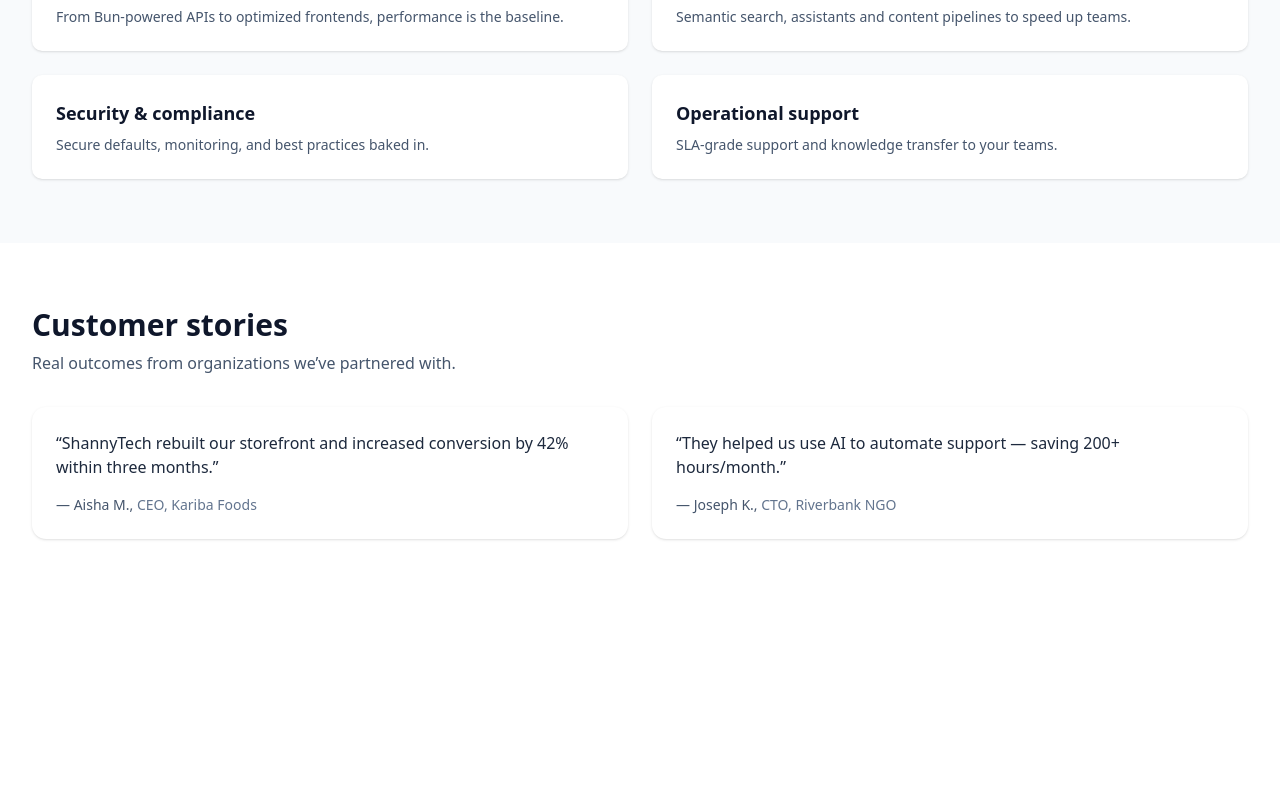
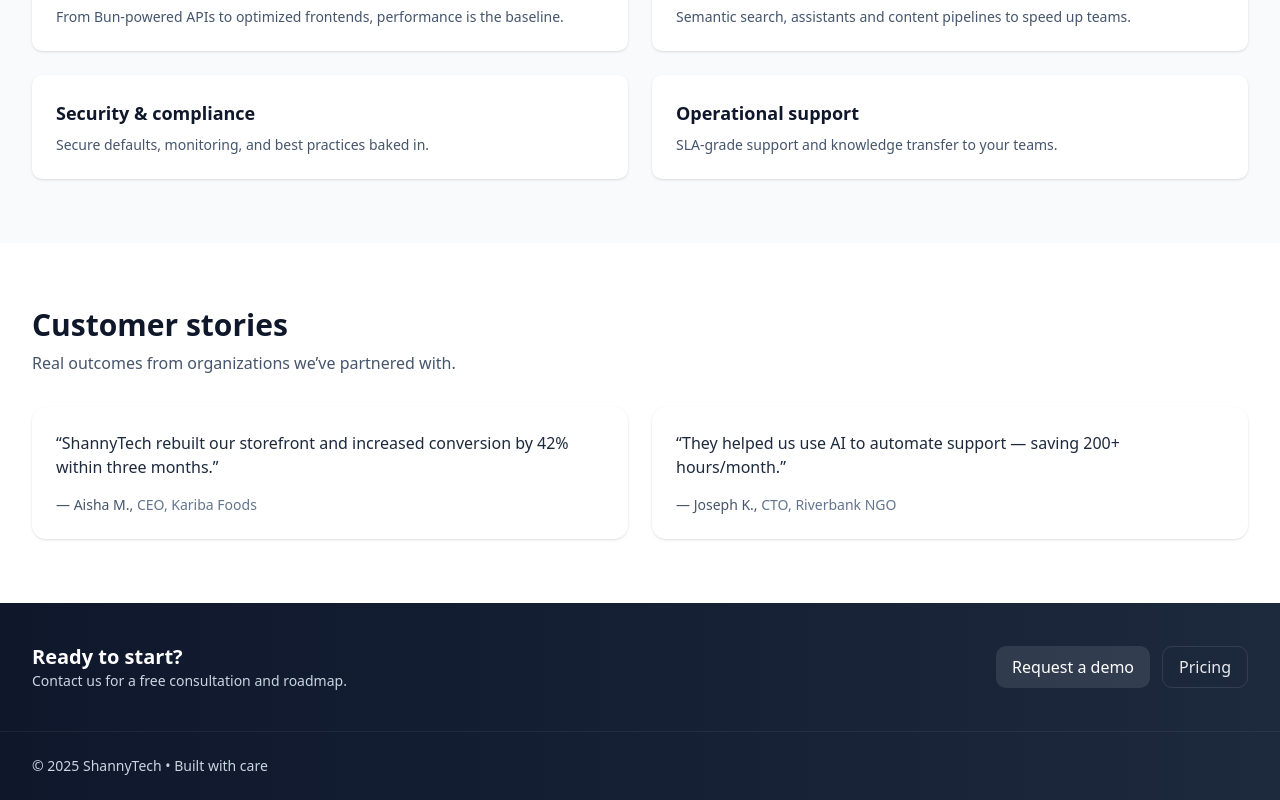
Before and after one commit to shanny-mal/shannytech-thehacker, a React (Vite) app in the folder packages/client/: page / in a window 1280 px wide. Shown: the part 1211-2011 px from the top of the page. Before the commit the page ends 1814 px from the top, so only its background shows below. Built offline with nearby package versions, Linux system fonts and the light colour scheme.

Commit message:
Add Footer

```diff
--- a/packages/client/src/App.tsx
+++ b/packages/client/src/App.tsx
@@ -1,6 +1,7 @@
 import { Route, Routes } from 'react-router-dom';
 import Header from './components/Header';
 import Home from './pages/Home';
+import Footer from './components/Footer';
 
 function App() {
    return (
@@ -9,6 +10,7 @@ function App() {
          <Routes>
             <Route path="/" element={<Home />} />
          </Routes>
+         <Footer />
       </div>
    );
 }
--- /dev/null
+++ b/packages/client/src/components/Footer.tsx
@@ -0,0 +1,38 @@
+import { type JSX } from 'react';
+import { Link } from 'react-router-dom';
+
+export default function Footer(): JSX.Element {
+   return (
+      <footer className="bg-gradient-to-r from-slate-900 to-slate-800 text-white">
+         <div className="mx-auto max-w-7xl px-4 md:px-8 py-10 flex flex-col md:flex-row items-start md:items-center justify-between gap-4">
+            <div>
+               <div className="text-xl font-bold">Ready to start?</div>
+               <div className="text-sm text-slate-300">
+                  Contact us for a free consultation and roadmap.
+               </div>
+            </div>
+
+            <div className="flex gap-3">
+               <Link
+                  to="/contact"
+                  className="inline-flex items-center px-4 py-2 bg-white/10 text-white rounded-lg hover:bg-white/20 transition"
+               >
+                  Request a demo
+               </Link>
+               <a
+                  href="/pricing"
+                  className="inline-flex items-center px-4 py-2 border border-white/10 rounded-lg text-white/90 hover:border-white/20 transition"
+               >
+                  Pricing
+               </a>
+            </div>
+         </div>
+
+         <div className="border-t border-white/6 pt-6 text-sm text-slate-300">
+            <div className="mx-auto max-w-7xl px-4 md:px-8 pb-6">
+               © {new Date().getFullYear()} ShannyTech • Built with care
+            </div>
+         </div>
+      </footer>
+   );
+}
```
